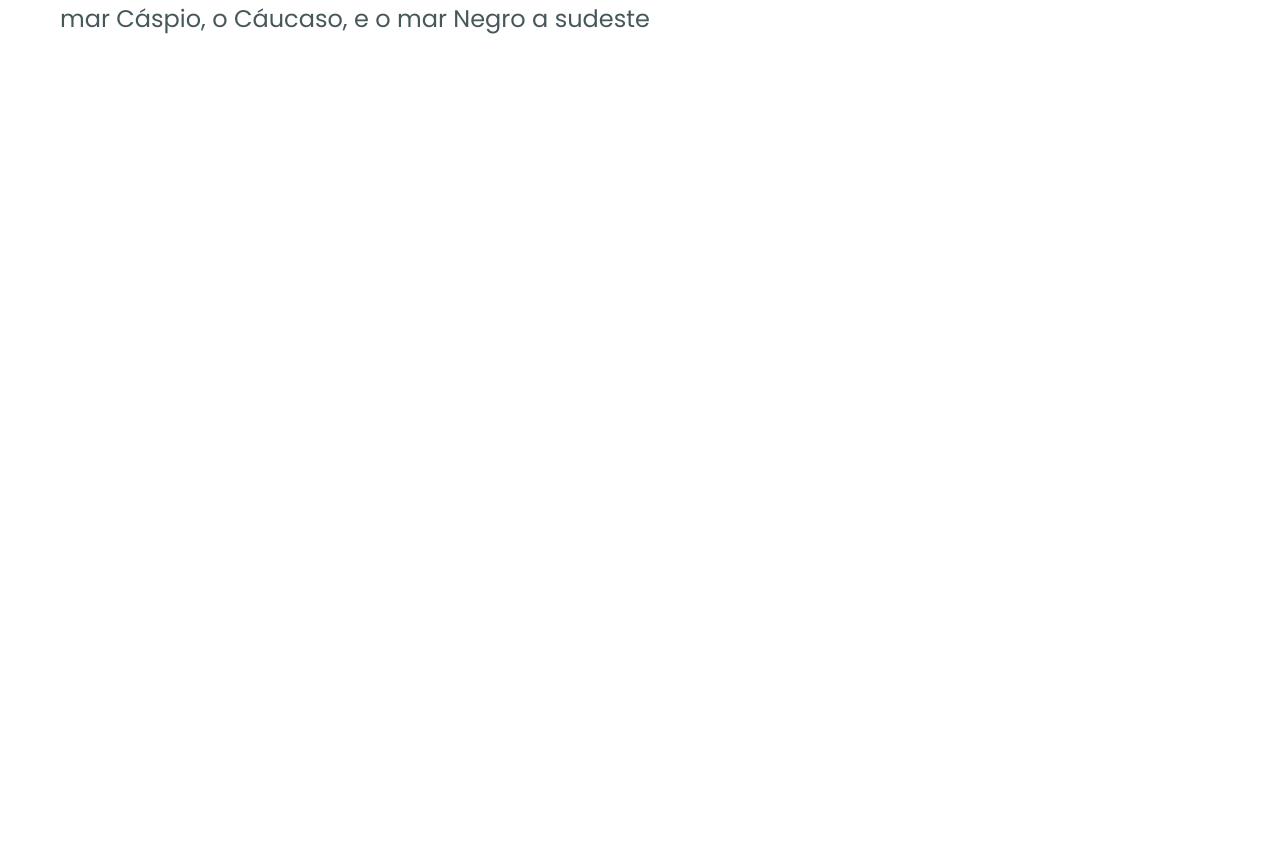
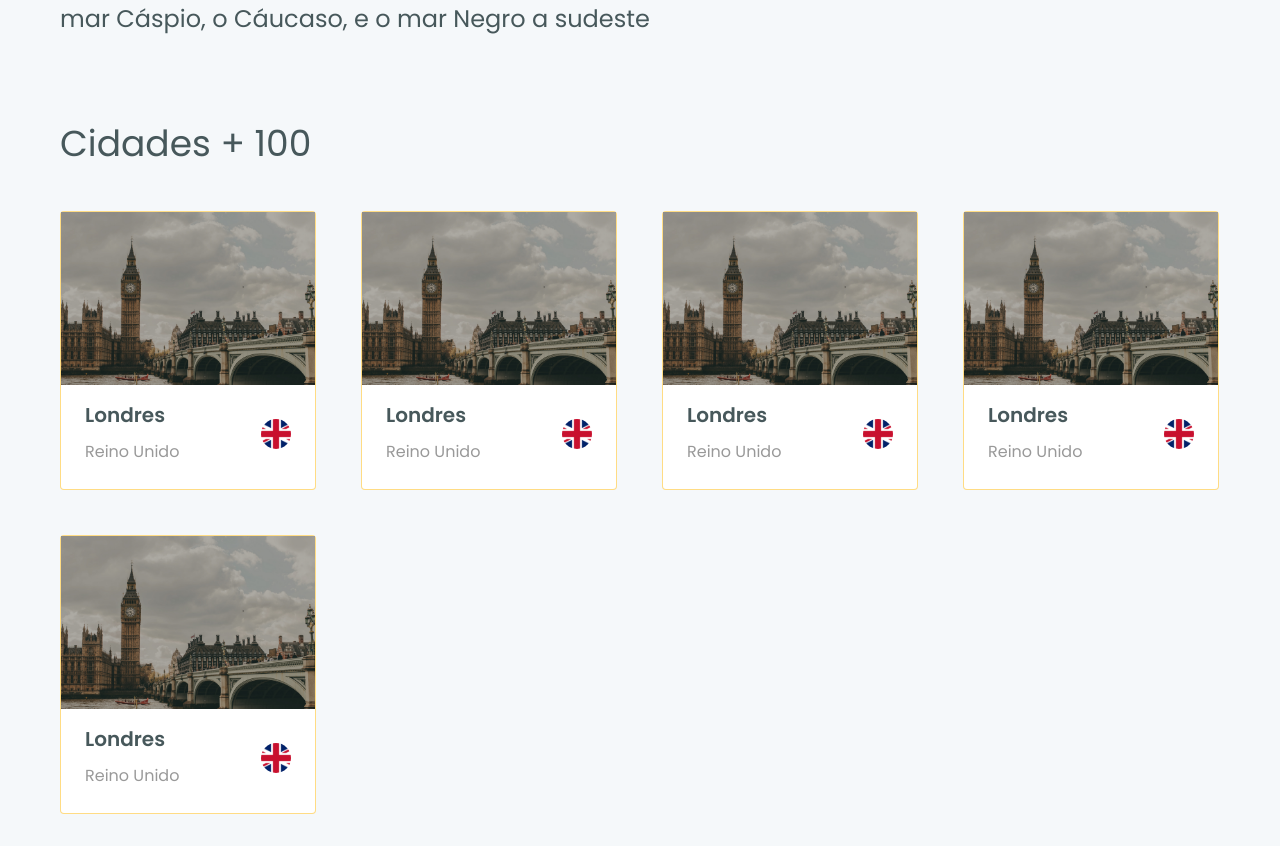
Before and after one commit to glaubermatos/worldtrip, a Next.js app: page /continent in a window 1280 px wide. Shown: the part 859-1705 px from the top of the page. Before the commit the page ends 896 px from the top, so only its background shows below. Built offline with nearby package versions, Linux system fonts and the light colour scheme.

Commit message:
Cities and CityCard components

```diff
--- /dev/null
+++ b/src/components/Cities/CityCard.tsx
@@ -0,0 +1,28 @@
+import { Box, Flex, Heading, Image, Stack, Text } from "@chakra-ui/react";
+
+export function CityCard() {
+    return(
+        <Box bg={'white'} h={'279px'} w={'256px'} borderRadius={'base'} border='1px' borderColor='hsla(43, 100%, 52%, 0.5)'>
+            <Image
+                h={['10.8125rem']}
+                w={'100%'}
+                objectFit='cover'
+                src='assets/images/europa-image-2.jpg'
+                alt='Imagem da europa'
+            />
+            <Flex mt={'1.125rem'} mb={'6'} mx='6' justify={'space-between'} align={'center'}>
+                <Stack spacing={'3'}>
+                    <Heading fontSize={'xl'} lineHeight={'25px'} fontWeight='semibold'>Londres</Heading>
+                    <Text color={'#999999'}>Reino Unido</Text>
+                </Stack>
+                <Image
+                    h={['1.875rem']}
+                    w={['1.875rem']}
+                    objectFit='cover'
+                    src='assets/images/reino-unido.svg'
+                    alt='Reino unido'
+                />
+            </Flex>
+        </Box>
+    )
+}
--- /dev/null
+++ b/src/components/Cities/index.tsx
@@ -0,0 +1,18 @@
+import { Box, Flex, Text } from "@chakra-ui/react";
+import { Container } from "../../shared/Layout/Container";
+import { CityCard } from '../../components/Cities/CityCard'
+
+export function Cities() {
+    return (
+        <Container m={'auto'}px={['4', '10']}>
+            <Text mt={['8', '20']}  fontSize={['2xl', '4xl']}>Cidades + 100</Text>
+            <Flex mt={['5', '10']} mb='8' direction={['column', 'row']} align={['center', 'center']} gap={['5', '2.8125rem']} flexWrap={['wrap']} >
+                <CityCard />
+                <CityCard />
+                <CityCard />
+                <CityCard />
+                <CityCard />
+            </Flex>
+        </Container>
+    )
+}
--- a/src/components/ContinentBanner/index.tsx
+++ b/src/components/ContinentBanner/index.tsx
@@ -17,14 +17,14 @@ export function ContinentBanner() {
                 w={'100%'}
                 objectFit='cover'
                 src='assets/images/europa-image-2.jpg'
-                alt='Dan Abramov'
+                alt='Imagem da europa'
             />
             <Container m={'auto'} position={'relative'}>
                 {isWideVersion ? (
-                    <Text fontSize={['1.75rem', '5xl']} color={'gray.50'} position={'absolute'} left={'10'} bottom={'3.75rem'}>Europa</Text>
+                    <Text fontWeight={'semibold'} fontSize={['1.75rem', '5xl']} color={'gray.50'} position={'absolute'} left={'10'} bottom={'3.75rem'}>Europa</Text>
                 ) : (
                     <Flex h={'100%'} justify={'center'} align='center'>
-                        <Text fontSize={['1.75rem', '5xl']} color={'gray.50'}>Europa</Text>
+                        <Text fontWeight={'semibold'} fontSize={['1.75rem', '5xl']} color={'gray.50'}>Europa</Text>
                     </Flex>
                 )}
             </Container>
--- a/src/pages/continent/index.tsx
+++ b/src/pages/continent/index.tsx
@@ -2,6 +2,7 @@ import Head from "next/head";
 import { Header } from "../../components/Header";
 import { ContinentBanner } from '../../components/ContinentBanner'
 import { ContinentAbout } from "../../components/ContinentAbout";
+import { Cities } from "../../components/Cities";
 
 export default function Continent() {
     return(
@@ -14,6 +15,7 @@ export default function Continent() {
             <Header showButtonBackHome />
             <ContinentBanner />
             <ContinentAbout />
+            <Cities />
         </>
     )
 }
--- a/src/styles/theme.ts
+++ b/src/styles/theme.ts
@@ -12,6 +12,7 @@ export const theme = extendTheme({
     styles: {
         global: {
             body: {
+                bg: '#F5F8FA',
                 color: '#47585B'
             }
         }
```
Also changed, not shown: src/components/Slider/index.tsx (+12 -5 lines), public/assets/images/Foto.jpg (added), public/assets/images/reino-unido.svg (added).
